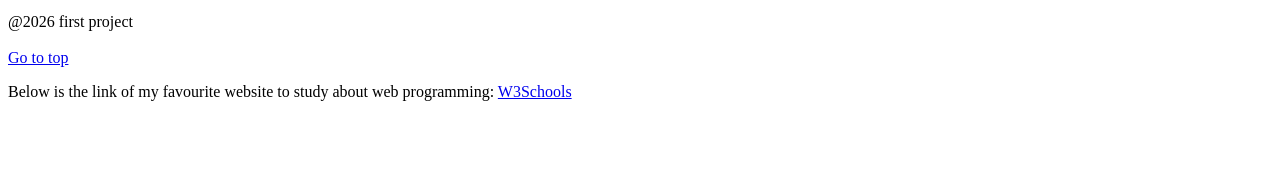
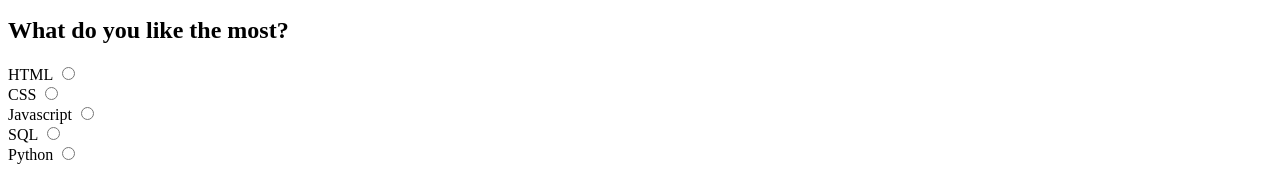
Before and after one commit to Fabio07-ux/1st-week-html, a plain HTML site: page index.html in a window 1280 px wide. Shown: the part 662-839 px from the top of the page. Before the commit the page ends 800 px from the top, so only its background shows below. Drawn offline with Linux system fonts and the light colour scheme.

Commit message:
4th commit(fom radio)

```diff
--- a/index.html
+++ b/index.html
@@ -27,6 +27,26 @@
             </ul>
         </section>
 
+        <section>
+            <h2>What do you like the most?</h2>
+            <form>
+                <label for="html">HTML</label>
+                <input type="radio" id="html" name="like" value="HTML">
+                <br>
+                <label for="css">CSS</label>
+                <input type="radio" id="css" name="like" value="CSS">
+                <br>
+                <label for="js">Javascript</label>
+                <input type="radio" id="js" name="like" value="Javascript">
+                <br>
+                <label for="sql">SQL</label>
+                <input type="radio" id="sql" name="like" value="SQL">
+                <br>
+                <label for="python">Python</label>
+                <input type="radio" id="python" name="like" value="Python">
+            </form>
+        </section>
+
         <footer>
             @2026 first project
             <br>
```
